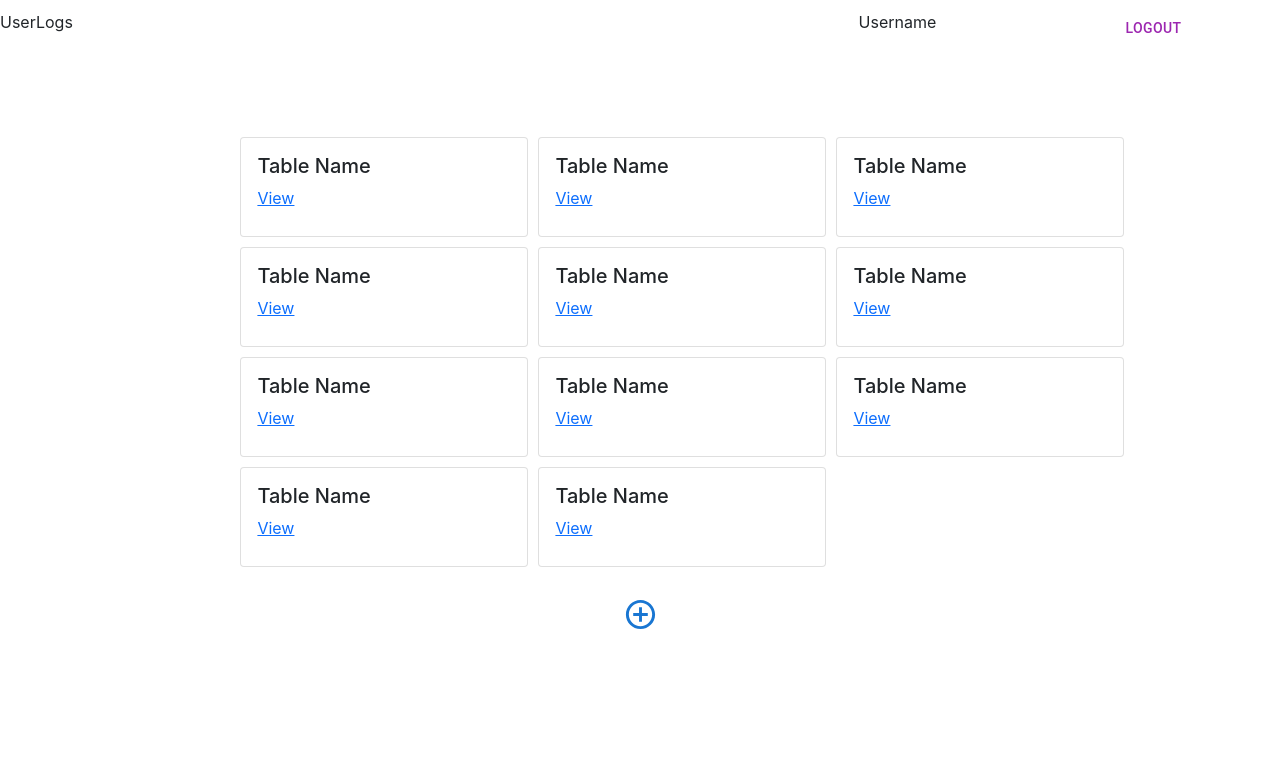
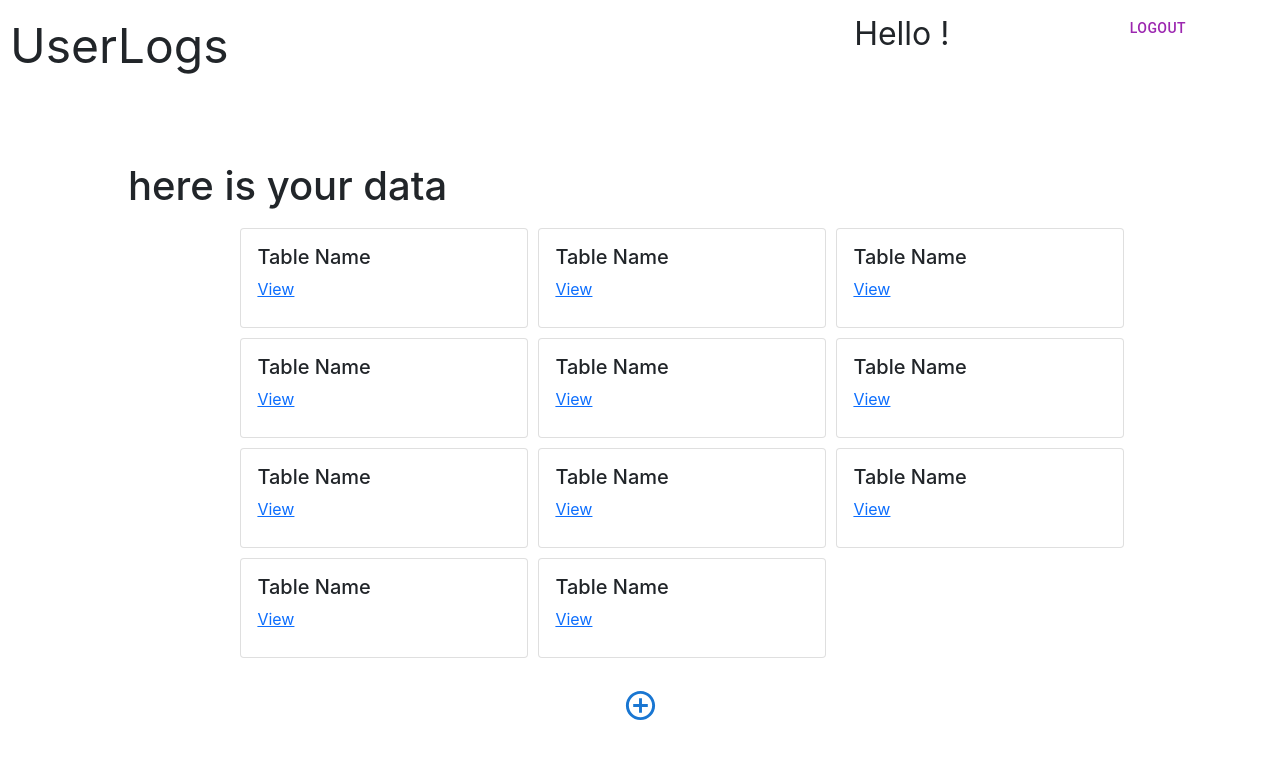
Before and after one commit to SiDDhartharG/walkover_user_log_frontend, a React (Create React App) app: page /home in a window 1280 px wide. Shown: the top 758 px of the page. Built offline with nearby package versions, Linux system fonts and the light colour scheme.

Commit message:
dummy commit 1

```diff
--- a/package.json
+++ b/package.json
@@ -11,6 +11,7 @@
     "@testing-library/react": "^13.2.0",
     "@testing-library/user-event": "^13.5.0",
     "axios": "^0.27.2",
+    "jwt-decode": "^3.1.2",
     "react": "^18.1.0",
     "react-dom": "^18.1.0",
     "react-router-dom": "^6.3.0",
--- a/src/Components/App.js
+++ b/src/Components/App.js
@@ -1,9 +1,11 @@
 import { Home, Landing, Login, Signup, TableView, CreateTable } from "./";
 import { BrowserRouter as Router, Routes, Route } from "react-router-dom";
-import { useEffect } from "react";
+import { useEffect, useState } from "react";
 import { useNavigate } from "react-router-dom";
+import jwtDecode from "jwt-decode";
 function App() {
   const navigate = useNavigate();
+
   // useEffect(() => {
   //   if (localStorage.getItem("token") && localStorage.getItem("token") !== "") {
   //     navigate("/home");
@@ -11,11 +13,29 @@ function App() {
   //     navigate("/");
   //   }
   // }, []);
+  const [userDetails,setUserDetails]=useState({
+    email:"",
+    username:"",
+    tables:[]
+  })
+  useEffect(()=>{
+
+     if(localStorage.getItem("token"))
+     {
+       const token=localStorage.getItem("token");
+       const user=jwtDecode(token);
+       console.log(user);
+       setUserDetails({
+         username:user.userName,
+         email:user.email
+       })
+     }
+  },[])
   return (
     <>
       <Routes>
         <Route exact="true" path="/" element={<Landing />} />
-        <Route path="/home" element={<Home />} />
+        <Route path="/home" element={<Home userDetails={userDetails}/>} />
         <Route path="/login" element={<Login />} />
         <Route path="/signup" element={<Signup />} />
         <Route path="/table/:tablename" element={<TableView />} />
--- a/src/Components/CreateTable.js
+++ b/src/Components/CreateTable.js
@@ -11,7 +11,7 @@ function CreateTable(props) {
   return (
     <div>
       <div className="nav">
-        <div className="nav-left">
+        <div className="nav-left" >
           <span>UserLogs</span>
         </div>
         <div className="nav-right">
--- a/src/Components/Dashboard.js
+++ b/src/Components/Dashboard.js
@@ -13,6 +13,7 @@ function Dashboard(props) {
   }
   return (
     <div className="dashboard">
+      <h1>here is your data</h1>
       <div className="table-list">
         <TableCard />
         <TableCard />
--- a/src/Components/Home.js
+++ b/src/Components/Home.js
@@ -8,15 +8,18 @@ function Home(props) {
     localStorage.removeItem("token");
     navigate("/");
   };
+  const handleClick=(e)=>{
+    navigate("/home");
+  }
   return (
     <div>
       <div className="nav">
-        <div className="nav-left">
+        <div className="nav-left" onClick={handleClick}>
           <span>UserLogs</span>
         </div>
         <div className="nav-right">
           <div className="nav-right-user">
-            <span>Username</span>
+            <span>Hello {props.userDetails.username} !</span>
           </div>
           <div className="nav-right-logout">
           <Button color="secondary" onClick={onLogoutClick}>Logout</Button>
--- a/src/Components/index.js
+++ b/src/Components/index.js
@@ -6,4 +6,5 @@ import Landing from "./Landing";
 import TableCard from "./TableCard";
 import TableView from "./TableView";
 import CreateTable from "./CreateTable";
-export { Home, Login, Signup, Dashboard, Landing,TableCard ,TableView ,CreateTable };
+import Navbar from "./Navbar";
+export { Home, Login, Signup, Dashboard, Landing,TableCard ,TableView ,CreateTable ,Navbar };
--- a/src/index.css
+++ b/src/index.css
@@ -73,11 +73,20 @@ margin:auto;
   justify-content: space-between;
   margin-top: 10px;
 }
+.nav-left{
+  margin-left: 10px;
+}
+.nav-left span{
+  font-size: 3rem;
+}
 .nav-right{
   width:40%;
   display: flex;
   flex-direction: row;
   justify-content: space-around;
+}
+.nav-right-user span{
+  font-size: 2rem;
 }
 .dashboard{
   width:80%;
```
Also changed, not shown: 1 other file (tests, documents, lock files or other folders).
